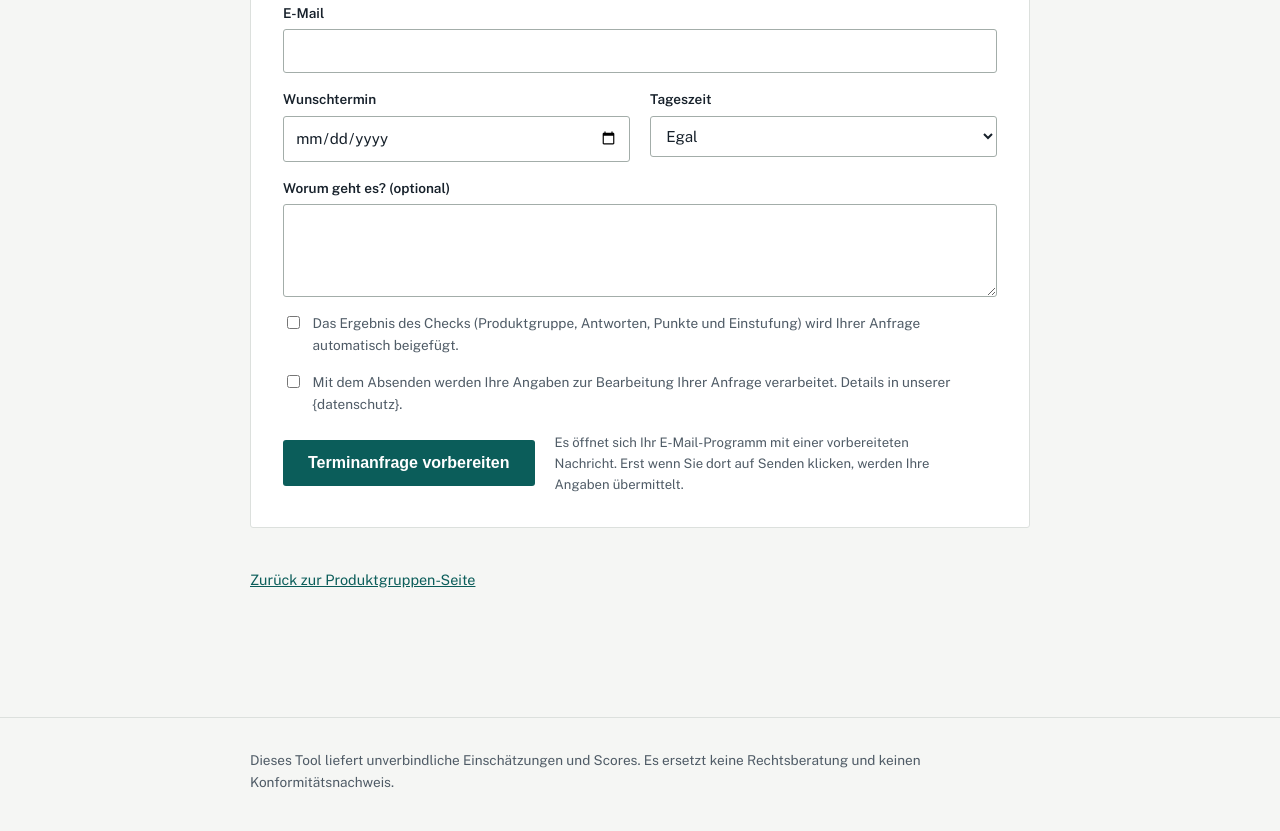
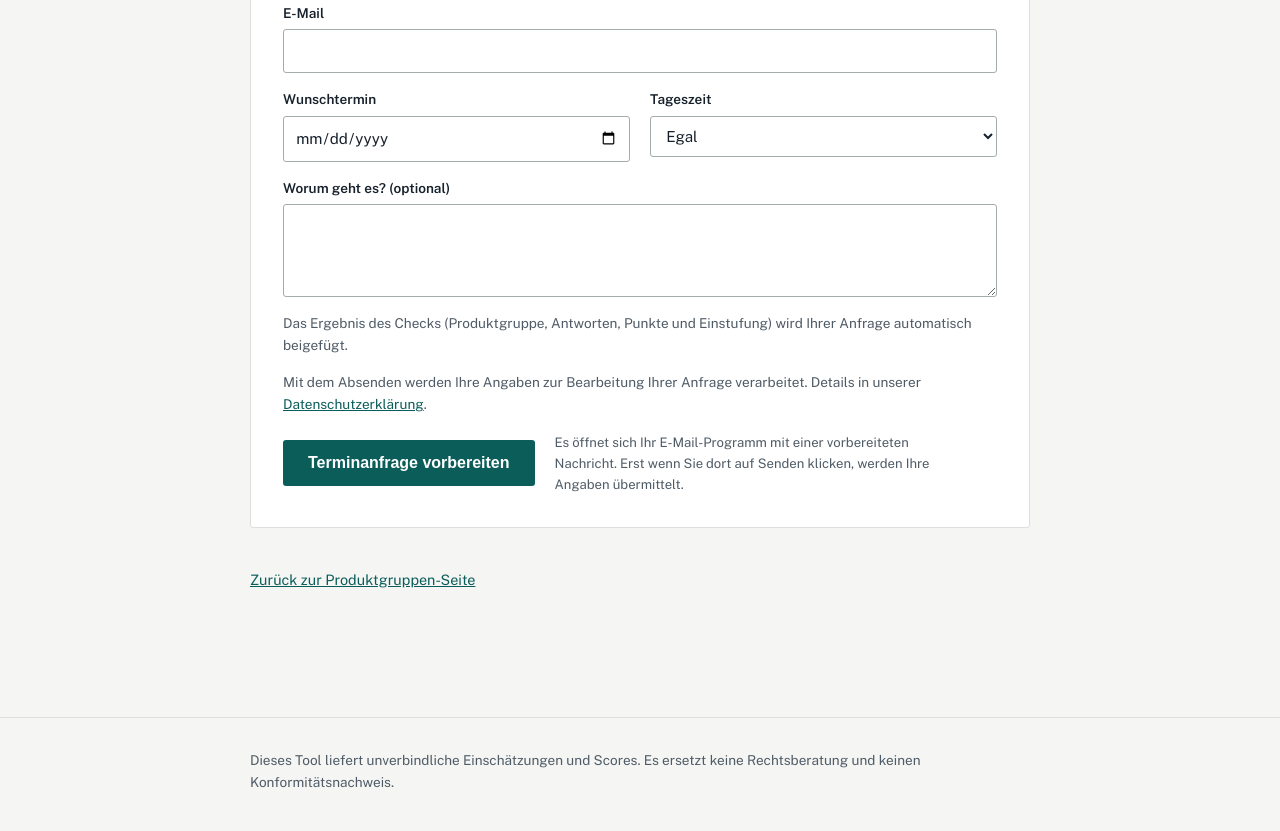
Before and after one commit to Gutierreez1412/DPP_Check, an Astro site: page /de/ergebnis/batterien/ in a window 1280 px wide. Shown: the part 633-1464 px from the top of the page. Built offline with nearby package versions, Linux system fonts and the light colour scheme; Astro itself is replaced by a stand-in of ours.

Commit message:
Beratungsformular: Einwilligungs-Checkbox durch Hinweis ersetzt, Beratungsabschnitt auf Pilotseiten
Das Check-Ergebnis wird beim Vorbereiten der Mail immer angehängt. Die
.feld-Regeln der Pilot-Kacheln gelten nur noch im Pass-Viewer.

Co-Authored-By: Claude Sonnet 5.5 <noreply@anthropic.com>

```diff
--- a/src/components/Beratungsformular.astro
+++ b/src/components/Beratungsformular.astro
@@ -76,17 +76,19 @@ const clientTexte = {
 
     {
       mitErgebnis && (
-        <label class="einwilligung feld--breit" id="b-ergebnis-zeile">
-          <input type="checkbox" name="ergebnis_mitsenden" />
-          <span>{t(seite.ergebnis.mitsenden)}</span>
-        </label>
+        <p class="einwilligung feld--breit" id="b-ergebnis-zeile">
+          {t(seite.ergebnis.mitsenden)}
+        </p>
       )
     }
 
-    <label class="einwilligung feld--breit">
-      <input type="checkbox" name="einwilligung" required />
-      <span>{t(b.einwilligung)}</span>
-    </label>
+    <p class="einwilligung feld--breit">
+      {t(b.einwilligung).split("{datenschutz}")[0]}<a
+        href={b.datenschutz_url}
+        target="_blank"
+        rel="noopener noreferrer">{t(b.datenschutz_link)}</a
+      >{t(b.einwilligung).split("{datenschutz}")[1]}
+    </p>
 
     <div class="beratung__aktion feld--breit">
       <button class="button" type="submit">{t(b.senden)}</button>
@@ -121,9 +123,9 @@ const clientTexte = {
         `${texte.labels.nachricht}:`,
         wert("nachricht"),
       ];
-      // Das Check-Ergebnis legt die Ergebnisseite am Formular ab; es geht nur
-      // mit, wenn der Nutzer das Häkchen gesetzt hat.
-      if (d.get("ergebnis_mitsenden") && form.dataset.ergebnis) {
+      // Das Check-Ergebnis legt die Ergebnisseite am Formular ab und geht
+      // immer mit, sobald es vorliegt.
+      if (form.dataset.ergebnis) {
         zeilen.push("", "", ...JSON.parse(form.dataset.ergebnis));
       }
       const betreff = `${texte.betreff} – ${texte.gruppenName}`;
--- a/src/styles/global.css
+++ b/src/styles/global.css
@@ -1100,6 +1100,11 @@ h2 {
   font-weight: 400;
   font-size: 0.85rem;
   color: var(--farbe-text-schwach);
+}
+
+.beratung p.einwilligung {
+  display: block;
+  margin: 0;
 }
 
 .beratung .einwilligung input {
```
Also changed, not shown: src/components/Pilot.astro (+13 -0 lines), src/styles/pilot.css (+11 -5 lines).
